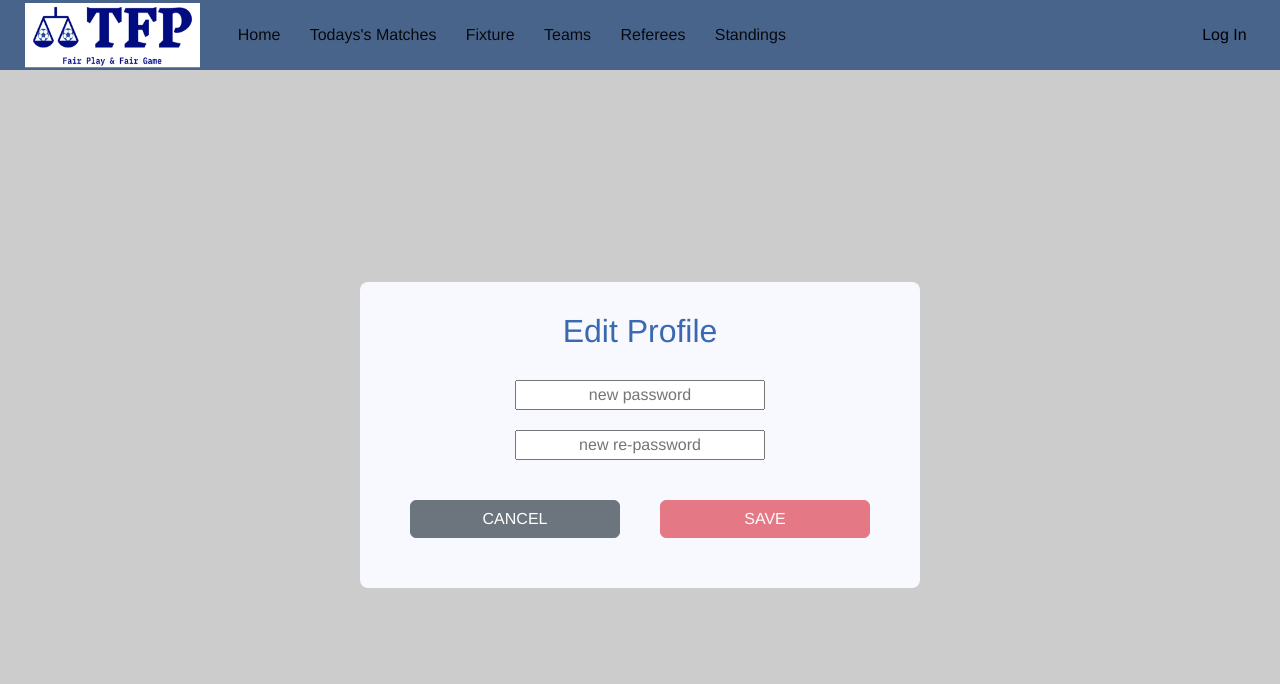
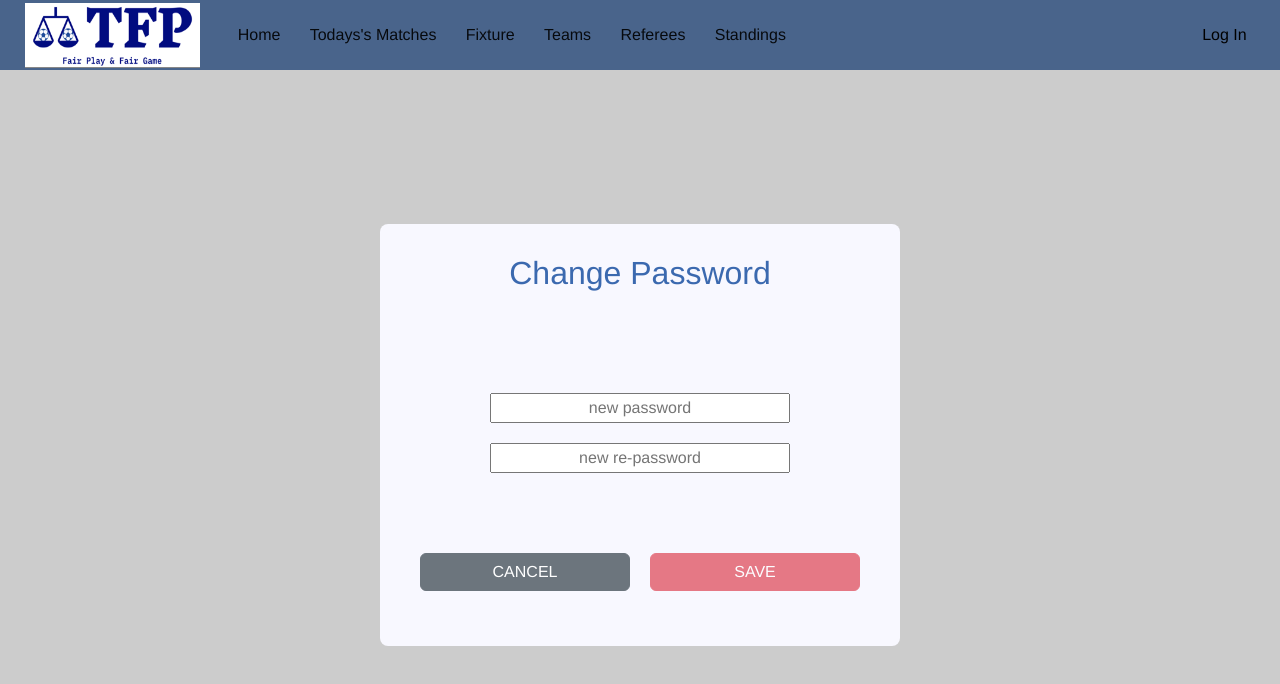
Before and after one commit to SU-CS308-22FA/Team-41-Frontend, a Vue app: page /ChangePassword in a window 1280 px wide. Shown: the top 684 px of the page. Built offline with nearby package versions, Linux system fonts and the light colour scheme.

Commit message:
small fixes

```diff
--- a/src/components/ChangePassword.vue
+++ b/src/components/ChangePassword.vue
@@ -3,8 +3,8 @@
     <div class="edit-pass-page">
         <div class="col d-flex justify-content-center">
             <form class="edit-pass-form">
-                <div class="row col-sm-3" style="margin: auto; width: 250px;">
-                    <h2 class="edit-pass-form-title">Edit Profile</h2>
+                <div class="row col-sm-3" style="margin: auto; width: 300px;">
+                    <h2 class="edit-pass-form-title">Change Password</h2>
                     <input class="form-pass-elem" v-model="password" type="password" name="" placeholder="new password" minlength="8">
                     <input class="form-pass-elem" v-model="repassword" type="password" name="" placeholder="new re-password"  minlength="8">
                 </div>
@@ -73,7 +73,7 @@
 
     .edit-pass-form-title{
         color: rgba(17, 73, 158, 0.818);
-        margin-bottom: 30px;
+        margin-bottom: 100px;
         text-align: center;
     }
 
@@ -83,7 +83,10 @@
     }
 
     .but-pass{
-        margin: 20px 20px 20px 20px;
+        margin-top: 60px;
+        margin-left: 10px;
+        margin-right: 10px;
+        margin-bottom: 25px;
         width: 210px;
     }
 
```
